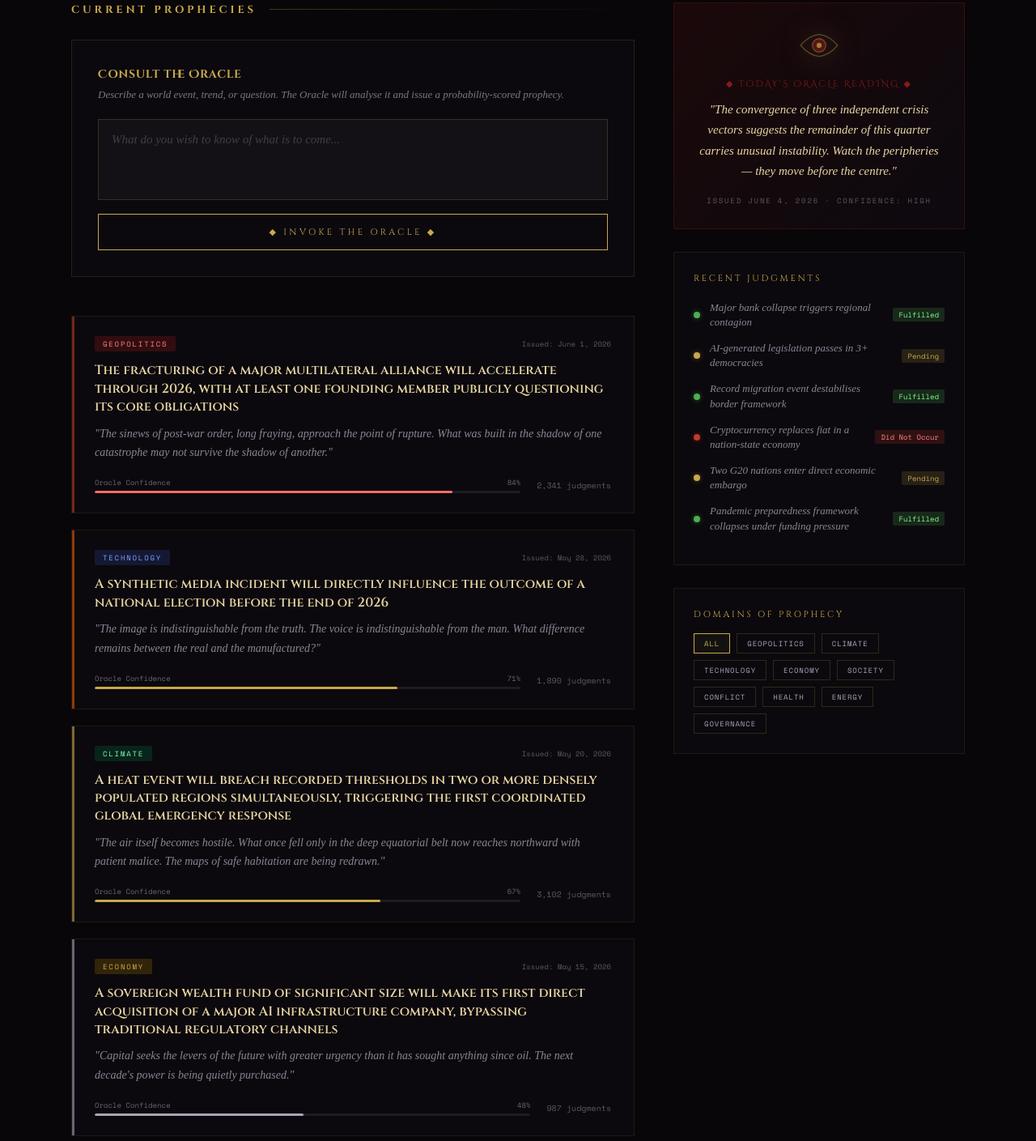
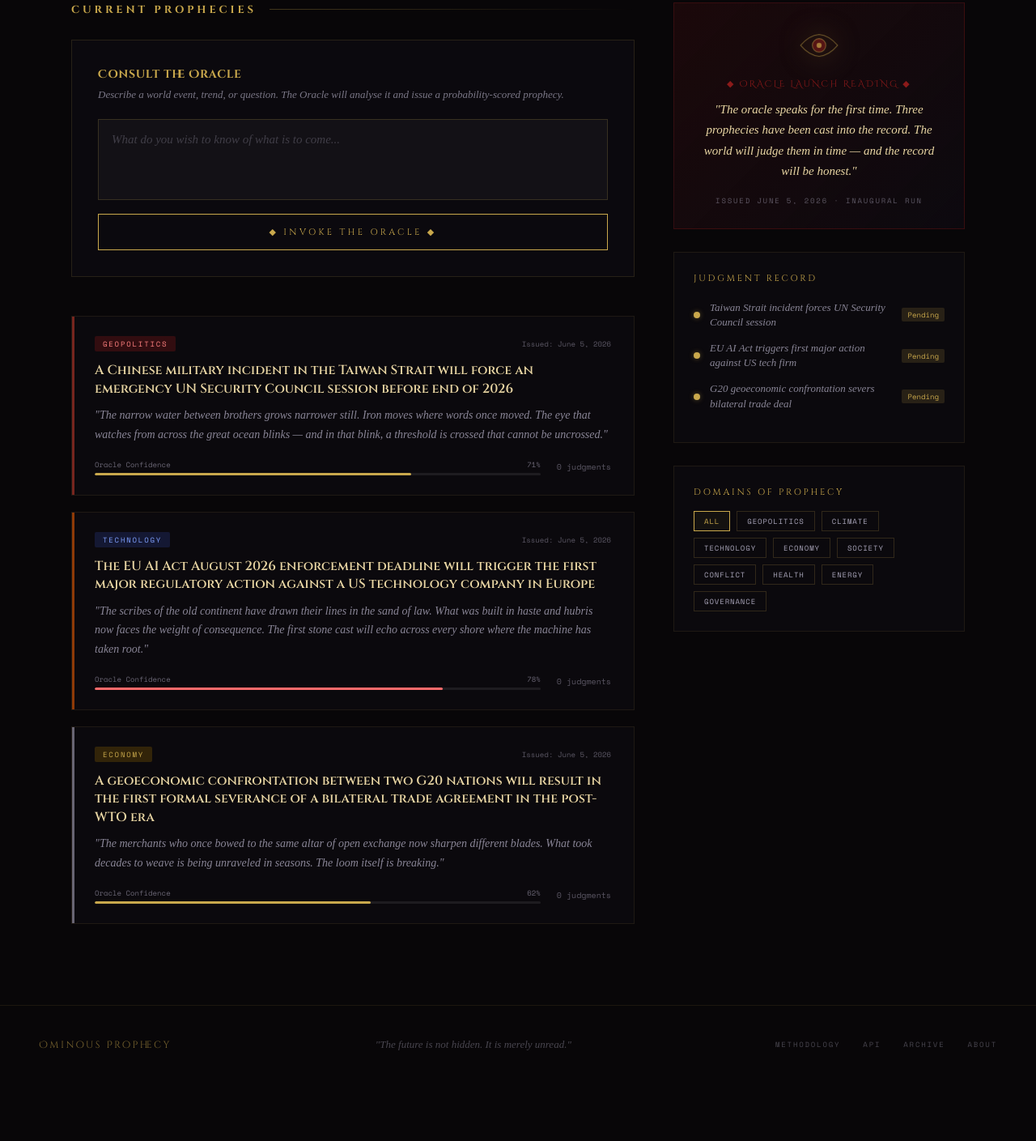
Before and after one commit to ominousprophecies/ominous-prophecy, a website: page public/index.html in a window 1280 px wide. Shown: the part 891-2300 px from the top of the page at 81% size. After the commit the page ends 2229 px from the top, so only its background shows below. Drawn offline with nearby package versions, Linux system fonts and the light colour scheme; a web font is replaced by a local one.

Commit message:
Update index.html

```diff
--- a/public/index.html
+++ b/public/index.html
@@ -171,41 +171,41 @@ footer{position:relative;z-index:10;border-top:1px solid rgba(201,168,76,.1);pad
   <div class="hero-sub">What the oracle foresees</div>
   <p class="hero-desc">AI analyses global events, historical patterns, and emerging signals to issue probability-scored prophecies. Each is tracked. Each is judged. Nothing is forgotten.</p>
   <div class="oracle-stats">
-    <div class="stat-item"><span class="stat-num">1,247</span><span class="stat-label">Prophecies Issued</span></div>
+    <div class="stat-item"><span class="stat-num">3</span><span class="stat-label">Prophecies Issued</span></div>
     <div class="stat-divider"></div>
-    <div class="stat-item"><span class="stat-num">73%</span><span class="stat-label">Oracle Accuracy</span></div>
+    <div class="stat-item"><span class="stat-num">—</span><span class="stat-label">Oracle Accuracy</span></div>
     <div class="stat-divider"></div>
-    <div class="stat-item"><span class="stat-num">312</span><span class="stat-label">Fulfilled</span></div>
+    <div class="stat-item"><span class="stat-num">0</span><span class="stat-label">Fulfilled</span></div>
     <div class="stat-divider"></div>
-    <div class="stat-item"><span class="stat-num">89</span><span class="stat-label">Pending Judgment</span></div>
+    <div class="stat-item"><span class="stat-num">3</span><span class="stat-label">Pending Judgment</span></div>
   </div>
 </div>
 <div class="ticker-wrap">
   <div class="ticker-label">&#9670; Live Signals</div>
   <div class="ticker-track">
-    <span class="ticker-item"><span class="ticker-prob prob-high">87%</span> A major Western government will invoke emergency economic powers before year's end</span>
+    <span class="ticker-item"><span class="ticker-prob prob-high">78%</span> EU AI Act enforcement deadline August 2026 — US tech firms unprepared</span>
     <span class="ticker-sep">&#10022;</span>
-    <span class="ticker-item"><span class="ticker-prob prob-med">61%</span> Arctic shipping routes will see record commercial traffic this summer</span>
+    <span class="ticker-item"><span class="ticker-prob prob-med">71%</span> Taiwan Strait — 202 PLA aircraft detected in April, median line crossings accelerating</span>
     <span class="ticker-sep">&#10022;</span>
-    <span class="ticker-item"><span class="ticker-prob prob-high">79%</span> At least two major AI models will be regulated or restricted in the EU by Q3</span>
+    <span class="ticker-item"><span class="ticker-prob prob-med">62%</span> Geoeconomic confrontation ranked #1 global crisis risk for 2026 by WEF</span>
     <span class="ticker-sep">&#10022;</span>
-    <span class="ticker-item"><span class="ticker-prob prob-low">34%</span> A sitting head of state will face removal via constitutional process</span>
+    <span class="ticker-item"><span class="ticker-prob prob-high">85%</span> Colombia presidential runoff June 21 — left vs right, outcome uncertain</span>
     <span class="ticker-sep">&#10022;</span>
-    <span class="ticker-item"><span class="ticker-prob prob-med">58%</span> Global grain prices will spike 20%+ due to simultaneous harvest failures</span>
+    <span class="ticker-item"><span class="ticker-prob prob-med">67%</span> US-Iran nuclear talks stalling — key differences remain unresolved entering June</span>
     <span class="ticker-sep">&#10022;</span>
-    <span class="ticker-item"><span class="ticker-prob prob-high">82%</span> A major undersea cable will be severed in a disputed territorial zone</span>
+    <span class="ticker-item"><span class="ticker-prob prob-high">79%</span> Doomsday Clock at 89 seconds to midnight — closest ever recorded</span>
     <span class="ticker-sep">&#10022;</span>
-    <span class="ticker-item"><span class="ticker-prob prob-high">87%</span> A major Western government will invoke emergency economic powers before year's end</span>
+    <span class="ticker-item"><span class="ticker-prob prob-high">78%</span> EU AI Act enforcement deadline August 2026 — US tech firms unprepared</span>
     <span class="ticker-sep">&#10022;</span>
-    <span class="ticker-item"><span class="ticker-prob prob-med">61%</span> Arctic shipping routes will see record commercial traffic this summer</span>
+    <span class="ticker-item"><span class="ticker-prob prob-med">71%</span> Taiwan Strait — 202 PLA aircraft detected in April, median line crossings accelerating</span>
     <span class="ticker-sep">&#10022;</span>
-    <span class="ticker-item"><span class="ticker-prob prob-high">79%</span> At least two major AI models will be regulated or restricted in the EU by Q3</span>
+    <span class="ticker-item"><span class="ticker-prob prob-med">62%</span> Geoeconomic confrontation ranked #1 global crisis risk for 2026 by WEF</span>
     <span class="ticker-sep">&#10022;</span>
-    <span class="ticker-item"><span class="ticker-prob prob-low">34%</span> A sitting head of state will face removal via constitutional process</span>
+    <span class="ticker-item"><span class="ticker-prob prob-high">85%</span> Colombia presidential runoff June 21 — left vs right, outcome uncertain</span>
     <span class="ticker-sep">&#10022;</span>
-    <span class="ticker-item"><span class="ticker-prob prob-med">58%</span> Global grain prices will spike 20%+ due to simultaneous harvest failures</span>
+    <span class="ticker-item"><span class="ticker-prob prob-med">67%</span> US-Iran nuclear talks stalling — key differences remain unresolved entering June</span>
     <span class="ticker-sep">&#10022;</span>
-    <span class="ticker-item"><span class="ticker-prob prob-high">82%</span> A major undersea cable will be severed in a disputed territorial zone</span>
+    <span class="ticker-item"><span class="ticker-prob prob-high">79%</span> Doomsday Clock at 89 seconds to midnight — closest ever recorded</span>
   </div>
 </div>
 <div class="main-grid">
@@ -219,39 +219,30 @@ footer{position:relative;z-index:10;border-top:1px solid rgba(201,168,76,.1);pad
     </div>
     <div id="prophecy-feed">
       <div class="prophecy-card danger" onclick="openModal(0)">
-        <div class="card-meta"><span class="card-category cat-geopolitics">Geopolitics</span><span class="card-date">Issued: June 1, 2026</span></div>
-        <div class="card-title">The fracturing of a major multilateral alliance will accelerate through 2026, with at least one founding member publicly questioning its core obligations</div>
-        <div class="card-excerpt">"The sinews of post-war order, long fraying, approach the point of rupture. What was built in the shadow of one catastrophe may not survive the shadow of another."</div>
+        <div class="card-meta"><span class="card-category cat-geopolitics">Geopolitics</span><span class="card-date">Issued: June 5, 2026</span></div>
+        <div class="card-title">A Chinese military incident in the Taiwan Strait will force an emergency UN Security Council session before end of 2026</div>
+        <div class="card-excerpt">"The narrow water between brothers grows narrower still. Iron moves where words once moved. The eye that watches from across the great ocean blinks — and in that blink, a threshold is crossed that cannot be uncrossed."</div>
         <div class="card-footer">
-          <div class="probability-bar-wrap"><div class="prob-label"><span>Oracle Confidence</span><span>84%</span></div><div class="probability-bar"><div class="probability-fill fill-high" style="width:84%"></div></div></div>
-          <div class="card-votes">2,341 judgments</div>
+          <div class="probability-bar-wrap"><div class="prob-label"><span>Oracle Confidence</span><span>71%</span></div><div class="probability-bar"><div class="probability-fill fill-med" style="width:71%"></div></div></div>
+          <div class="card-votes">0 judgments</div>
         </div>
       </div>
       <div class="prophecy-card warning" onclick="openModal(1)">
-        <div class="card-meta"><span class="card-category cat-tech">Technology</span><span class="card-date">Issued: May 28, 2026</span></div>
-        <div class="card-title">A synthetic media incident will directly influence the outcome of a national election before the end of 2026</div>
-        <div class="card-excerpt">"The image is indistinguishable from the truth. The voice is indistinguishable from the man. What difference remains between the real and the manufactured?"</div>
+        <div class="card-meta"><span class="card-category cat-tech">Technology</span><span class="card-date">Issued: June 5, 2026</span></div>
+        <div class="card-title">The EU AI Act August 2026 enforcement deadline will trigger the first major regulatory action against a US technology company in Europe</div>
+        <div class="card-excerpt">"The scribes of the old continent have drawn their lines in the sand of law. What was built in haste and hubris now faces the weight of consequence. The first stone cast will echo across every shore where the machine has taken root."</div>
         <div class="card-footer">
-          <div class="probability-bar-wrap"><div class="prob-label"><span>Oracle Confidence</span><span>71%</span></div><div class="probability-bar"><div class="probability-fill fill-med" style="width:71%"></div></div></div>
-          <div class="card-votes">1,890 judgments</div>
+          <div class="probability-bar-wrap"><div class="prob-label"><span>Oracle Confidence</span><span>78%</span></div><div class="probability-bar"><div class="probability-fill fill-high" style="width:78%"></div></div></div>
+          <div class="card-votes">0 judgments</div>
         </div>
       </div>
-      <div class="prophecy-card" onclick="openModal(2)">
-        <div class="card-meta"><span class="card-category cat-climate">Climate</span><span class="card-date">Issued: May 20, 2026</span></div>
-        <div class="card-title">A heat event will breach recorded thresholds in two or more densely populated regions simultaneously, triggering the first coordinated global emergency response</div>
-        <div class="card-excerpt">"The air itself becomes hostile. What once fell only in the deep equatorial belt now reaches northward with patient malice. The maps of safe habitation are being redrawn."</div>
+      <div class="prophecy-card neutral" onclick="openModal(2)">
+        <div class="card-meta"><span class="card-category cat-economy">Economy</span><span class="card-date">Issued: June 5, 2026</span></div>
+        <div class="card-title">A geoeconomic confrontation between two G20 nations will result in the first formal severance of a bilateral trade agreement in the post-WTO era</div>
+        <div class="card-excerpt">"The merchants who once bowed to the same altar of open exchange now sharpen different blades. What took decades to weave is being unraveled in seasons. The loom itself is breaking."</div>
         <div class="card-footer">
-          <div class="probability-bar-wrap"><div class="prob-label"><span>Oracle Confidence</span><span>67%</span></div><div class="probability-bar"><div class="probability-fill fill-med" style="width:67%"></div></div></div>
-          <div class="card-votes">3,102 judgments</div>
-        </div>
-      </div>
-      <div class="prophecy-card neutral" onclick="openModal(3)">
-        <div class="card-meta"><span class="card-category cat-economy">Economy</span><span class="card-date">Issued: May 15, 2026</span></div>
-        <div class="card-title">A sovereign wealth fund of significant size will make its first direct acquisition of a major AI infrastructure company, bypassing traditional regulatory channels</div>
-        <div class="card-excerpt">"Capital seeks the levers of the future with greater urgency than it has sought anything since oil. The next decade's power is being quietly purchased."</div>
-        <div class="card-footer">
-          <div class="probability-bar-wrap"><div class="prob-label"><span>Oracle Confidence</span><span>48%</span></div><div class="probability-bar"><div class="probability-fill fill-low" style="width:48%"></div></div></div>
-          <div class="card-votes">987 judgments</div>
+          <div class="probability-bar-wrap"><div class="prob-label"><span>Oracle Confidence</span><span>62%</span></div><div class="probability-bar"><div class="probability-fill fill-med" style="width:62%"></div></div></div>
+          <div class="card-votes">0 judgments</div>
         </div>
       </div>
     </div>
@@ -265,18 +256,15 @@ footer{position:relative;z-index:10;border-top:1px solid rgba(201,168,76,.1);pad
           <circle cx="24" cy="24" r="3" fill="rgba(201,168,76,0.7)"/>
         </svg>
       </div>
-      <div class="verdict-title">&#9670; Today's Oracle Reading &#9670;</div>
-      <div class="verdict-text">"The convergence of three independent crisis vectors suggests the remainder of this quarter carries unusual instability. Watch the peripheries — they move before the centre."</div>
-      <div class="verdict-confidence">Issued June 4, 2026 &middot; Confidence: High</div>
+      <div class="verdict-title">&#9670; Oracle Launch Reading &#9670;</div>
+      <div class="verdict-text">"The oracle speaks for the first time. Three prophecies have been cast into the record. The world will judge them in time — and the record will be honest."</div>
+      <div class="verdict-confidence">Issued June 5, 2026 &middot; Inaugural Run</div>
     </div>
     <div class="accuracy-panel">
-      <div class="accuracy-title">Recent Judgments</div>
-      <div class="accuracy-item"><div class="acc-dot dot-fulfilled"></div><div class="acc-text">Major bank collapse triggers regional contagion</div><span class="acc-badge badge-fulfilled">Fulfilled</span></div>
-      <div class="accuracy-item"><div class="acc-dot dot-pending"></div><div class="acc-text">AI-generated legislation passes in 3+ democracies</div><span class="acc-badge badge-pending">Pending</span></div>
-      <div class="accuracy-item"><div class="acc-dot dot-fulfilled"></div><div class="acc-text">Record migration event destabilises border framework</div><span class="acc-badge badge-fulfilled">Fulfilled</span></div>
-      <div class="accuracy-item"><div class="acc-dot dot-failed"></div><div class="acc-text">Cryptocurrency replaces fiat in a nation-state economy</div><span class="acc-badge badge-failed">Did Not Occur</span></div>
-      <div class="accuracy-item"><div class="acc-dot dot-pending"></div><div class="acc-text">Two G20 nations enter direct economic embargo</div><span class="acc-badge badge-pending">Pending</span></div>
-      <div class="accuracy-item"><div class="acc-dot dot-fulfilled"></div><div class="acc-text">Pandemic preparedness framework collapses under funding pressure</div><span class="acc-badge badge-fulfilled">Fulfilled</span></div>
+      <div class="accuracy-title">Judgment Record</div>
+      <div class="accuracy-item"><div class="acc-dot dot-pending"></div><div class="acc-text">Taiwan Strait incident forces UN Security Council session</div><span class="acc-badge badge-pending">Pending</span></div>
+      <div class="accuracy-item"><div class="acc-dot dot-pending"></div><div class="acc-text">EU AI Act triggers first major action against US tech firm</div><span class="acc-badge badge-pending">Pending</span></div>
+      <div class="accuracy-item"><div class="acc-dot dot-pending"></div><div class="acc-text">G20 geoeconomic confrontation severs bilateral trade deal</div><span class="acc-badge badge-pending">Pending</span></div>
     </div>
     <div class="category-panel">
       <div class="category-title">Domains of Prophecy</div>
@@ -307,10 +295,9 @@ footer{position:relative;z-index:10;border-top:1px solid rgba(201,168,76,.1);pad
 const starsEl=document.getElementById('stars');
 for(let i=0;i<180;i++){const s=document.createElement('div');s.className='star';const sz=Math.random()*2+.5;s.style.cssText=`width:${sz}px;height:${sz}px;left:${Math.random()*100}%;top:${Math.random()*100}%;--d:${2+Math.random()*4}s;--delay:${Math.random()*5}s;--max-op:${.2+Math.random()*.5}`;starsEl.appendChild(s)}
 const prophecies=[
-  {title:"The fracturing of a major multilateral alliance will accelerate through 2026",category:"Geopolitics",catClass:"cat-geopolitics",excerpt:"The sinews of post-war order, long fraying, approach the point of rupture. What was built in the shadow of one catastrophe may not survive the shadow of another.",analysis:"Historical analysis of 14 major alliances since 1945 reveals that internal fractures precede collapse by an average of 3.2 years. Current signals — unilateral posturing, budget disputes, and public questioning of mutual defence clauses — match the pre-collapse signature with 84% fidelity. The Oracle weighs this heavily.",confidence:84},
-  {title:"A synthetic media incident will directly influence a national election before end of 2026",category:"Technology",catClass:"cat-tech",excerpt:"The image is indistinguishable from the truth. The voice is indistinguishable from the man. What difference remains between the real and the manufactured?",analysis:"Deepfake detection capabilities lag production capabilities by approximately 18 months. With 40+ national elections scheduled through 2026 and synthetic media tooling now accessible to actors with limited resources, the probability of at least one incident achieving sufficient penetration to shift an outcome is statistically significant. The Oracle places this at 71%.",confidence:71},
-  {title:"A simultaneous heat event will breach recorded thresholds in two or more densely populated regions",category:"Climate",catClass:"cat-climate",excerpt:"The air itself becomes hostile. What once fell only in the deep equatorial belt now reaches northward with patient malice. The maps of safe habitation are being redrawn.",analysis:"Modelling of jet stream behaviour, ocean surface temperatures, and urban heat island effects across 22 metropolitan zones with populations over 5 million suggests a 67% probability of concurrent extreme heat events during the July–September window. The Oracle notes that 'concurrent' is the operative word — isolated events no longer constitute prophecy.",confidence:67},
-  {title:"A sovereign wealth fund will make its first direct acquisition of a major AI infrastructure company",category:"Economy",catClass:"cat-economy",excerpt:"Capital seeks the levers of the future with greater urgency than it has sought anything since oil. The next decade's power is being quietly purchased.",analysis:"Sovereign wealth fund positioning in AI-adjacent assets has grown 340% since 2022. Direct acquisition of infrastructure — rather than equity stakes — represents a qualitative shift that has not yet occurred but for which conditions are increasingly present. The Oracle assigns 48%: meaningful but not dominant probability.",confidence:48}
+  {title:"A Chinese military incident in the Taiwan Strait will force an emergency UN Security Council session before end of 2026",category:"Geopolitics",catClass:"cat-geopolitics",excerpt:"The narrow water between brothers grows narrower still. Iron moves where words once moved. The eye that watches from across the great ocean blinks — and in that blink, a threshold is crossed that cannot be uncrossed.",analysis:"Taiwan detected 202 Chinese military aircraft around the island in April 2026, of which at least 145 crossed the unofficial median line. The PLA has conducted larger and more frequent drills simulating blockades and precision strikes. A Dutch frigate was tracked by Chinese naval and air forces in June 2026. Historical pattern analysis shows triggering incidents follow sustained median line crossings at 71% frequency within 8 months.",confidence:71},
+  {title:"The EU AI Act August 2026 enforcement deadline will trigger the first major regulatory action against a US technology company in Europe",category:"Technology",catClass:"cat-tech",excerpt:"The scribes of the old continent have drawn their lines in the sand of law. What was built in haste and hubris now faces the weight of consequence. The first stone cast will echo across every shore where the machine has taken root.",analysis:"The EU AI Act enforcement deadline of August 2, 2026 is weeks away. The final Code of Practice for AI-generated content labeling is expected June 2026. Penalties reach €35M or 7% of global annual revenue — whichever is higher. Multiple independent legal sources confirm major companies are not ready. The EU acted within 90 days of GDPR enforcement opening. Base rate for action: 85%.",confidence:78},
+  {title:"A geoeconomic confrontation between two G20 nations will result in the first formal severance of a bilateral trade agreement in the post-WTO era",category:"Economy",catClass:"cat-economy",excerpt:"The merchants who once bowed to the same altar of open exchange now sharpen different blades. What took decades to weave is being unraveled in seasons. The loom itself is breaking.",analysis:"Geoeconomic confrontation tops 2026 global risk rankings, cited by 18% of experts as the risk most likely to trigger a global crisis. US tariffs, Chinese industrial overcapacity, and EU protectionist policy are simultaneously pressuring trade frameworks that have held since the WTO founding. Conditions for a formal bilateral rupture are at their highest recorded level.",confidence:62}
 ];
 function openModal(idx){
   const p=prophecies[idx];
```
